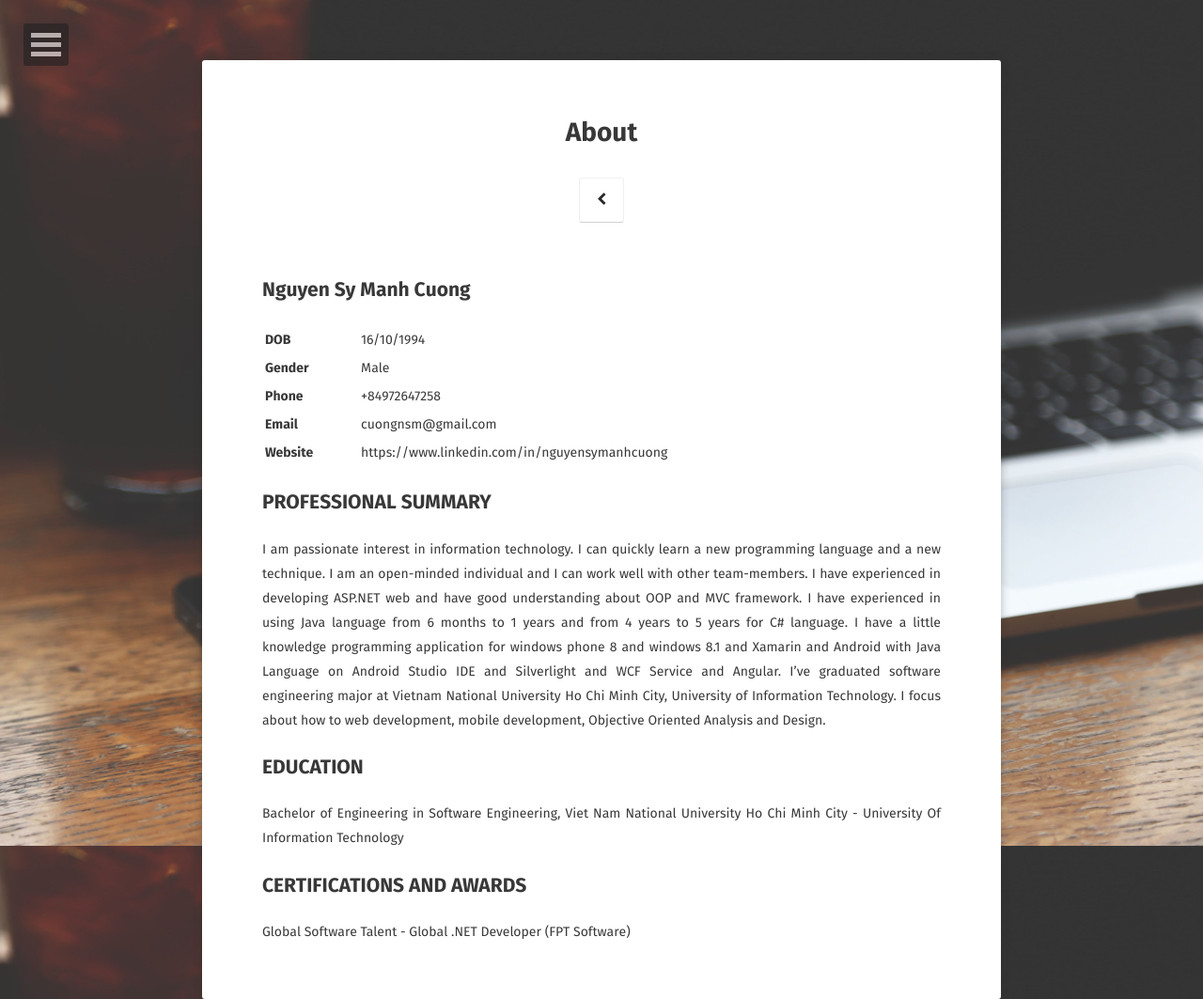
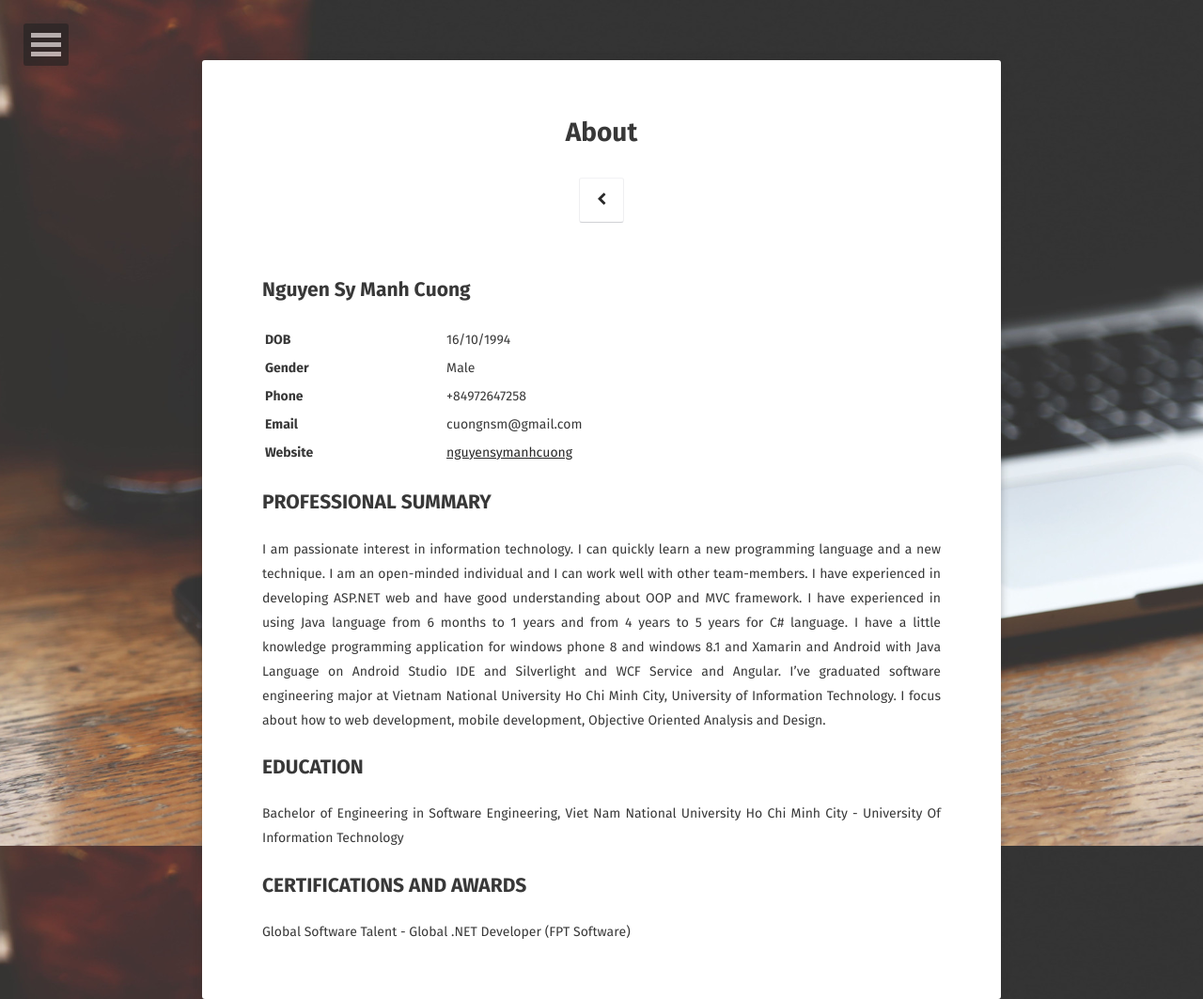
Before and after one commit to ddoffy/ddoffy.github.io, a Jekyll site: the page built from about/index.md, in a window 1280 px wide. Shown: the whole page at 94% size. Built offline with Jekyll 4.4.1, drawn with Linux system fonts in a browser that asks for light colours; some web fonts are replaced; some of the changed lines change nothing that is shown.

Commit message:
update about

```diff
--- a/about/index.md
+++ b/about/index.md
@@ -18,7 +18,7 @@ comments: false
 Gender</th> <td>	Male </td> </tr> <tr>
 <th>Phone</th>	<td>+84972647258</td> </tr> <tr>
 <th>Email</th>		<td>cuongnsm@gmail.com</td> </tr> <tr>
-<th>Website</th><td>	https://www.linkedin.com/in/nguyensymanhcuong</td></tr>
+<th>Website</th><td>	<a href="https://www.linkedin.com/in/nguyensymanhcuong" target="_blank">nguyensymanhcuong</a></td></tr>
 </table>
 
 
```
